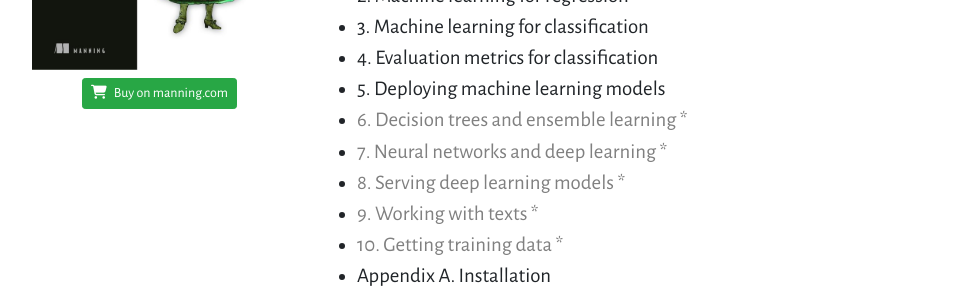
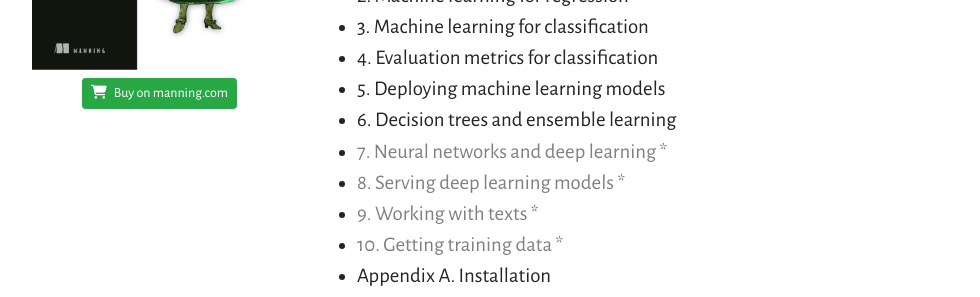
Before and after one commit to alexeygrigorev/mlbookcamp-page, a Jekyll site: the page built from index.md, in a window 1280 px wide. Shown: the part 357-654 px from the top of the page, without its empty margins (53-1033 px from the left). Built offline with Jekyll 4.4.1, drawn with Linux system fonts in a browser that asks for light colours; nearby versions of some CDN libraries.

Commit message:
Update index.md

```diff
--- a/index.md
+++ b/index.md
@@ -24,7 +24,7 @@ to work as a data scientist or machine learning engineer.
     <li>3. Machine learning for classification</li>
     <li>4. Evaluation metrics for classification</li>
     <li>5. Deploying machine learning models</li>
-    <li><span class="wip">6. Decision trees and ensemble learning *</span></li>
+    <li>6. Decision trees and ensemble learning</li>
     <li><span class="wip">7. Neural networks and deep learning *</span></li>
     <li><span class="wip">8. Serving deep learning models *</span></li>
     <li><span class="wip">9. Working with texts *</span></li>
```
